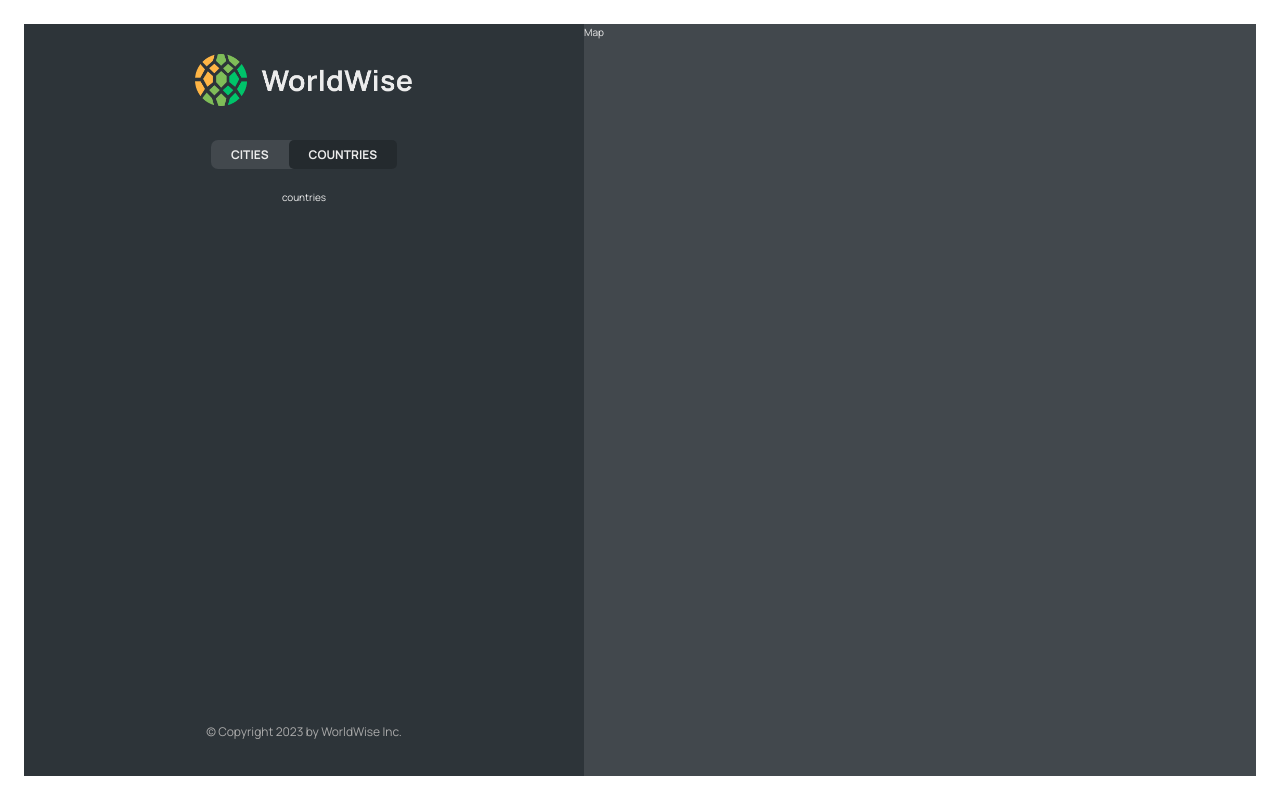
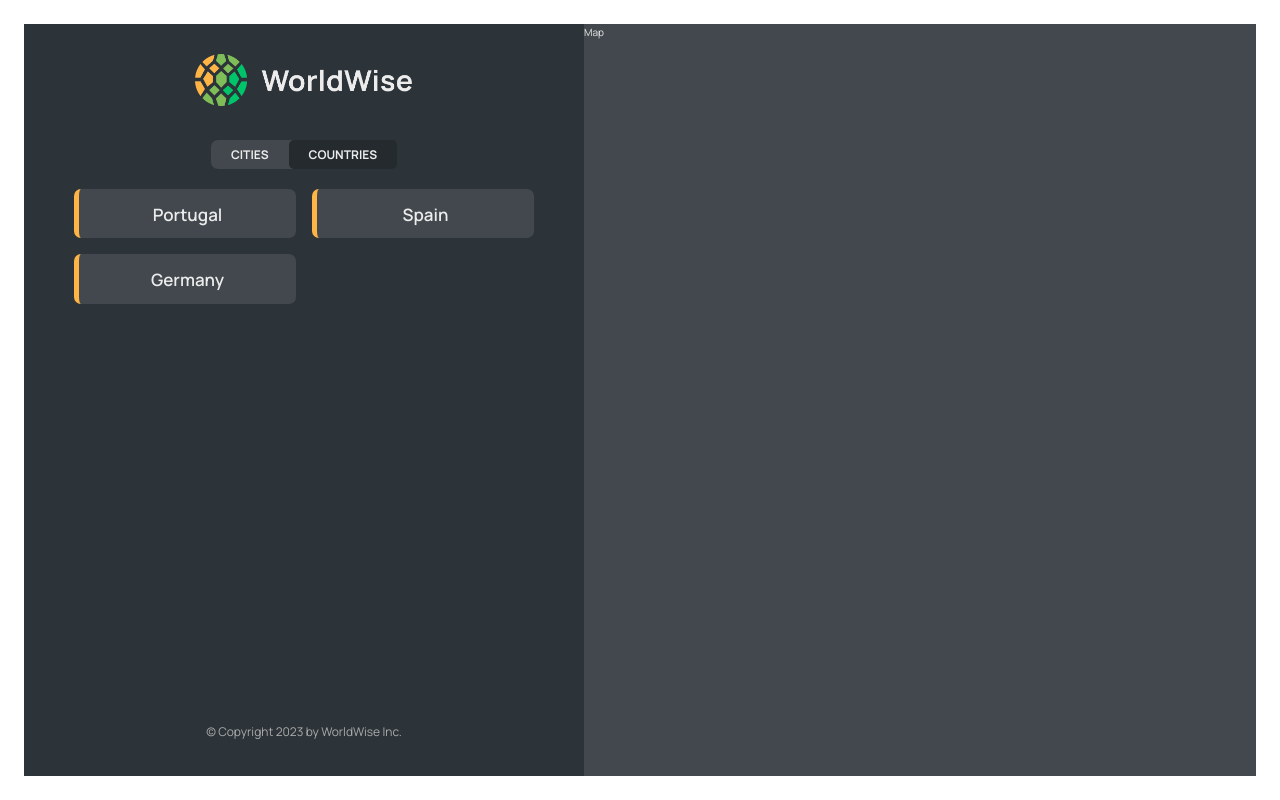
Before and after one commit to Masoud-M/worldwise, a React (Vite) app: page /app/countries in a window 1280 px wide. Built offline with nearby package versions, Linux system fonts and the light colour scheme; data requests are answered from the project's data file.

Commit message:
added list of countries

```diff
--- a/src/App.tsx
+++ b/src/App.tsx
@@ -7,6 +7,7 @@ import PageNotFound from "./pages/PageNotFound";
 import AppLayout from "./pages/AppLayout";
 import Login from "./pages/Login";
 import CityList from "./components/CityList";
+import CountryList from "./components/CountryList";
 
 const BASE_URL = "http://localhost:8000";
 
@@ -46,7 +47,10 @@ function App() {
             path="cities"
             element={<CityList cities={cities} isLoading={isLoading} />}
           />
-          <Route path="countries" element={<p>countries</p>} />
+          <Route
+            path="countries"
+            element={<CountryList cities={cities} isLoading={isLoading} />}
+          />
           <Route path="form" element={<p>form</p>} />
         </Route>
         <Route path="*" element={<PageNotFound />} />
--- /dev/null
+++ b/src/components/CountryList.tsx
@@ -0,0 +1,32 @@
+import CountryItem from "./CountryItem";
+import styles from "./CountryList.module.css";
+import Message from "./Message";
+import Spinner from "./Spinner";
+
+function CountryList({ cities, isLoading }) {
+  if (isLoading) return <Spinner />;
+
+  if (!cities.length)
+    return (
+      <Message message="Add your first city by clicking on a city on the map" />
+    );
+
+  const countries = cities.reduce((accumulator, current) => {
+    if (!accumulator.map((el) => el.country).includes(current.country))
+      return [
+        ...accumulator,
+        { country: current.country, emoji: cities.emoji },
+      ];
+    else return accumulator;
+  }, []);
+
+  return (
+    <ul className={styles.countryList}>
+      {countries.map((country) => (
+        <CountryItem country={country} />
+      ))}
+    </ul>
+  );
+}
+
+export default CountryList;
```
